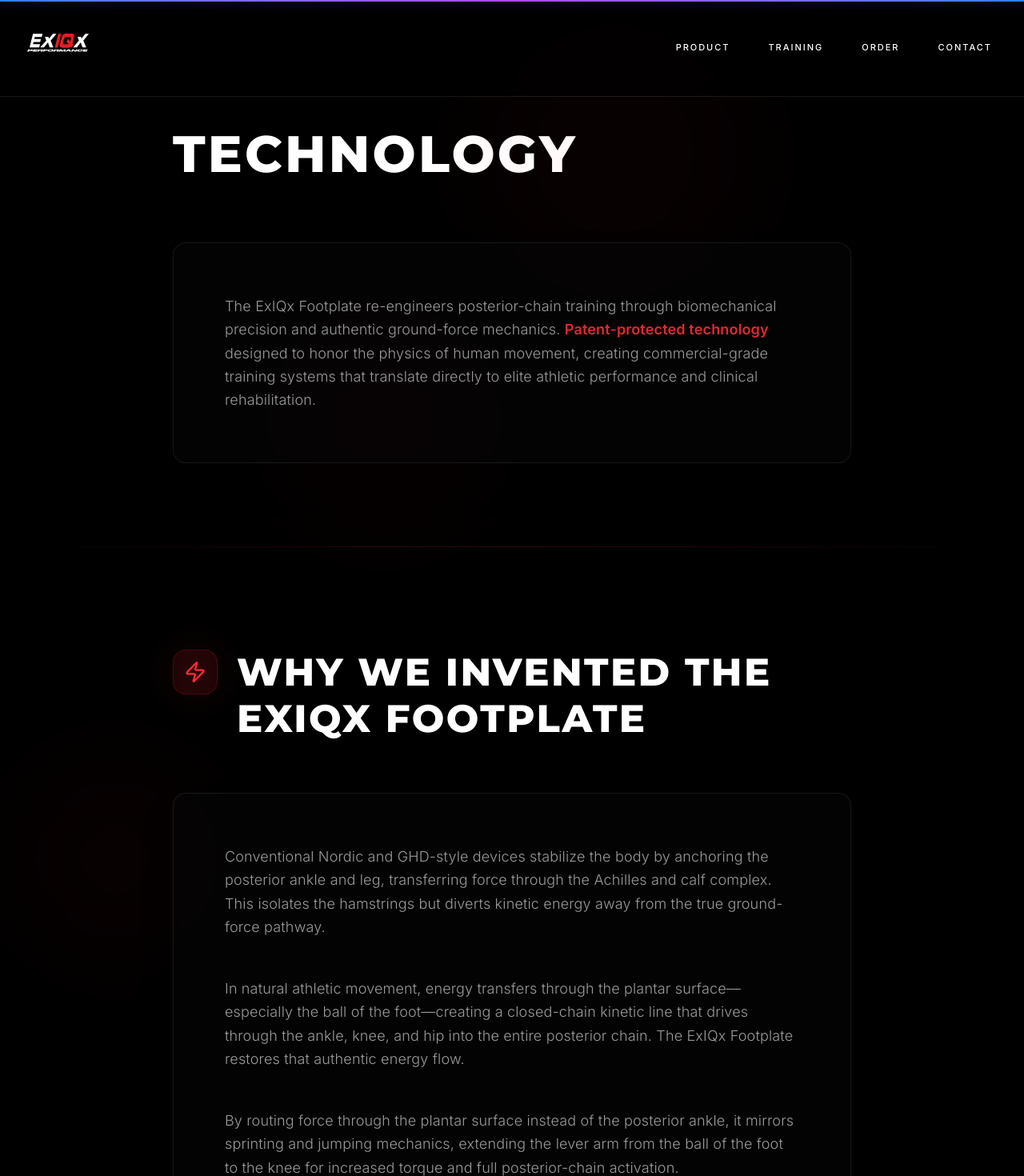
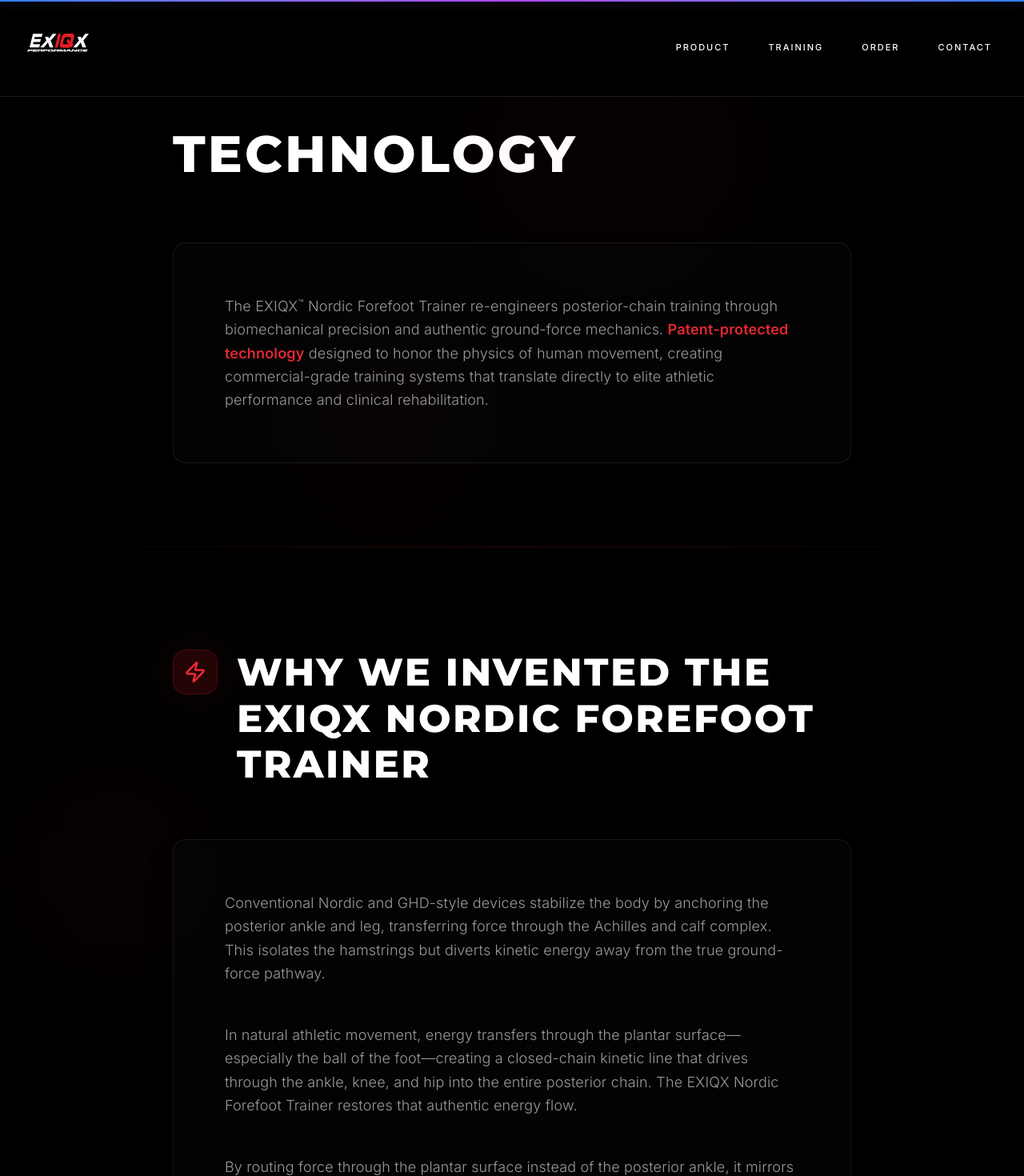
Before and after one commit to infinityspine/exiqx-website, a Next.js app: page /technology in a window 1280 px wide. Shown: the top 1470 px of the page at 80% size. Built offline with nearby package versions, Linux system fonts and the light colour scheme.

Commit message:
🕒 Auto-commit: 2026-01-27 12:16:20

```diff
--- a/app/order-confirmation/page.tsx
+++ b/app/order-confirmation/page.tsx
@@ -1,3 +1,10 @@
+import type { Metadata } from 'next'
+
+export const metadata: Metadata = {
+  title: 'Order Confirmation | EXIQX™ Performance',
+  description: 'Your EXIQX™ order confirmation.',
+}
+
 export default function OrderConfirmation() {
   return (
     <div className="min-h-screen bg-black text-white flex items-center justify-center">
--- a/app/specifications/page.tsx
+++ b/app/specifications/page.tsx
@@ -2,11 +2,11 @@ import type { Metadata } from 'next'
 import SpecificationsContent from './SpecificationsContent'
 
 export const metadata: Metadata = {
-  title: 'Full Specifications | ExIQx Performance',
-  description: 'Complete technical specifications for the ExIQx Footplate — engineered for elite performance.',
+  title: 'Technical Specifications | EXIQX™ Performance',
+  description: 'Complete technical specifications for EXIQX™ Nordic Forefoot Trainer systems - dimensions, materials, and installation requirements.',
   openGraph: {
-    title: 'Full Specifications | ExIQx Performance',
-    description: 'Engineered for elite performance.',
+    title: 'Technical Specifications | EXIQX™ Performance',
+    description: 'Complete technical specifications for EXIQX™ Nordic Forefoot Trainer systems - dimensions, materials, and installation requirements.',
     images: ['/specifications-hero.jpg'],
   },
 }
--- a/app/technology/TechnologyContent.tsx
+++ b/app/technology/TechnologyContent.tsx
@@ -134,7 +134,7 @@ export default function TechnologyPage() {
             >
               <div className="text-base sm:text-lg text-white/70 font-light leading-relaxed">
                 <p>
-                  The ExIQx Footplate re-engineers posterior-chain training through biomechanical precision and authentic ground-force mechanics. <span className="text-red-500/90 font-semibold">Patent-protected technology</span> designed to honor the physics of human movement, creating commercial-grade training systems that translate directly to elite athletic performance and clinical rehabilitation.
+                  The EXIQX<sup className="text-xs">™</sup> Nordic Forefoot Trainer re-engineers posterior-chain training through biomechanical precision and authentic ground-force mechanics. <span className="text-red-500/90 font-semibold">Patent-protected technology</span> designed to honor the physics of human movement, creating commercial-grade training systems that translate directly to elite athletic performance and clinical rehabilitation.
                 </p>
               </div>
           </motion.div>
@@ -190,7 +190,7 @@ export default function TechnologyPage() {
                   transition: { type: "spring", stiffness: 120, damping: 18 }
                 }}
               >
-                Why We Invented the ExIQx Footplate
+                Why We Invented the EXIQX Nordic Forefoot Trainer
               </motion.h2>
             </div>
 
@@ -212,7 +212,7 @@ export default function TechnologyPage() {
                   Conventional Nordic and GHD-style devices stabilize the body by anchoring the posterior ankle and leg, transferring force through the Achilles and calf complex. This isolates the hamstrings but diverts kinetic energy away from the true ground-force pathway.
                 </p>
                 <p style={{ marginBottom: 'clamp(2rem, 4vw, 3rem)' }}>
-                  In natural athletic movement, energy transfers through the plantar surface—especially the ball of the foot—creating a closed-chain kinetic line that drives through the ankle, knee, and hip into the entire posterior chain. The ExIQx Footplate restores that authentic energy flow.
+                  In natural athletic movement, energy transfers through the plantar surface—especially the ball of the foot—creating a closed-chain kinetic line that drives through the ankle, knee, and hip into the entire posterior chain. The EXIQX Nordic Forefoot Trainer restores that authentic energy flow.
                 </p>
                 <p>
                   By routing force through the plantar surface instead of the posterior ankle, it mirrors sprinting and jumping mechanics, extending the lever arm from the ball of the foot to the knee for increased torque and full posterior-chain activation.
@@ -294,7 +294,7 @@ export default function TechnologyPage() {
             >
               <div className="text-base sm:text-lg text-white/70 font-light leading-relaxed">
                 <p style={{ marginBottom: 'clamp(2rem, 4vw, 3rem)' }}>
-                  ExIQx technology is engineered around user-adjustable <span className="text-red-500/90">closed-chain plantarflexion</span> mechanics, allowing precise alignment from 10° to 70° to match each athlete's preferred loading angle, performance objective, or rehabilitation phase.
+                  EXIQX technology is engineered around user-adjustable <span className="text-red-500/90">closed-chain plantarflexion</span> mechanics, allowing precise alignment from 10° to 70° to match each athlete's preferred loading angle, performance objective, or rehabilitation phase.
                 </p>
                 <p style={{ marginBottom: 'clamp(2rem, 4vw, 3rem)' }}>
                   Each interval positions the user in a true <span className="text-red-500/90">ground-force vector</span>, directing load through the plantar surface of the foot—from the <span className="text-red-500/90">metatarsal heads</span> and ball of the foot, through the ankle complex, calves, hamstrings, glutes, and spinal erectors.
@@ -378,7 +378,7 @@ export default function TechnologyPage() {
                   Hybrid construction combines CNC-machined ⅜" aluminum for lightweight precision with welded 11-gauge steel arms for structural strength. Every component is machined to aerospace-level tolerances for perfect bearing alignment and zero lateral play.
                 </p>
                 <p>
-                  The matte black powder coat provides corrosion resistance with custom finishes available on request. All ExIQx systems are engineered, machined, and assembled in the United States.
+                  The matte black powder coat provides corrosion resistance with custom finishes available on request. All EXIQX systems are engineered, machined, and assembled in the United States.
                 </p>
               </div>
             </motion.div>
@@ -548,7 +548,7 @@ export default function TechnologyPage() {
               }}
             >
               <p className="text-base sm:text-lg text-white/70 font-light leading-relaxed">
-                Explore the engineering, materials, and biomechanical design that make the ExIQx Footplate the most advanced posterior-chain training system available.
+                Explore the engineering, materials, and biomechanical design that make the EXIQX Nordic Forefoot Trainer the most advanced posterior-chain training system available.
               </p>
             </motion.div>
 
```
